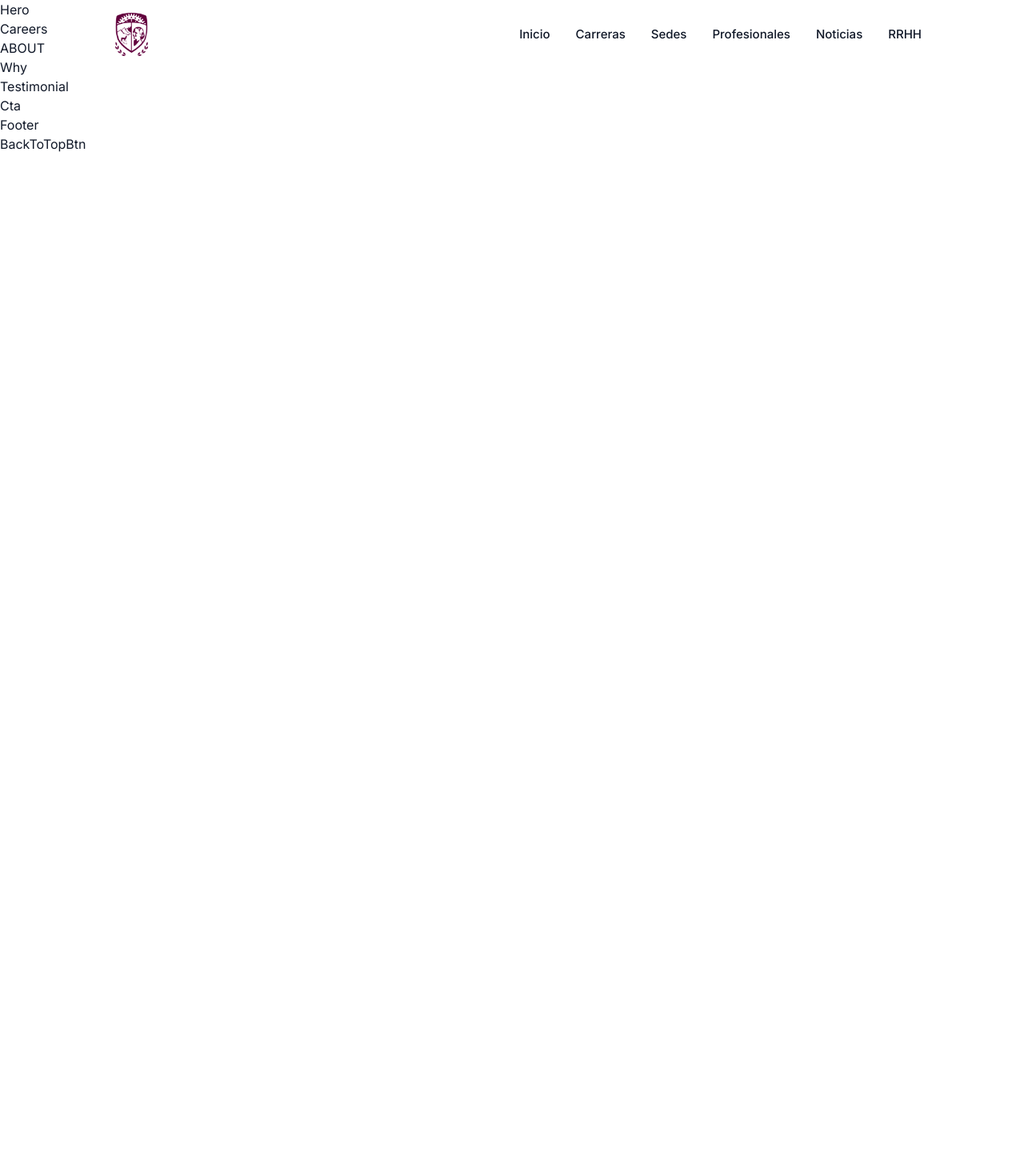
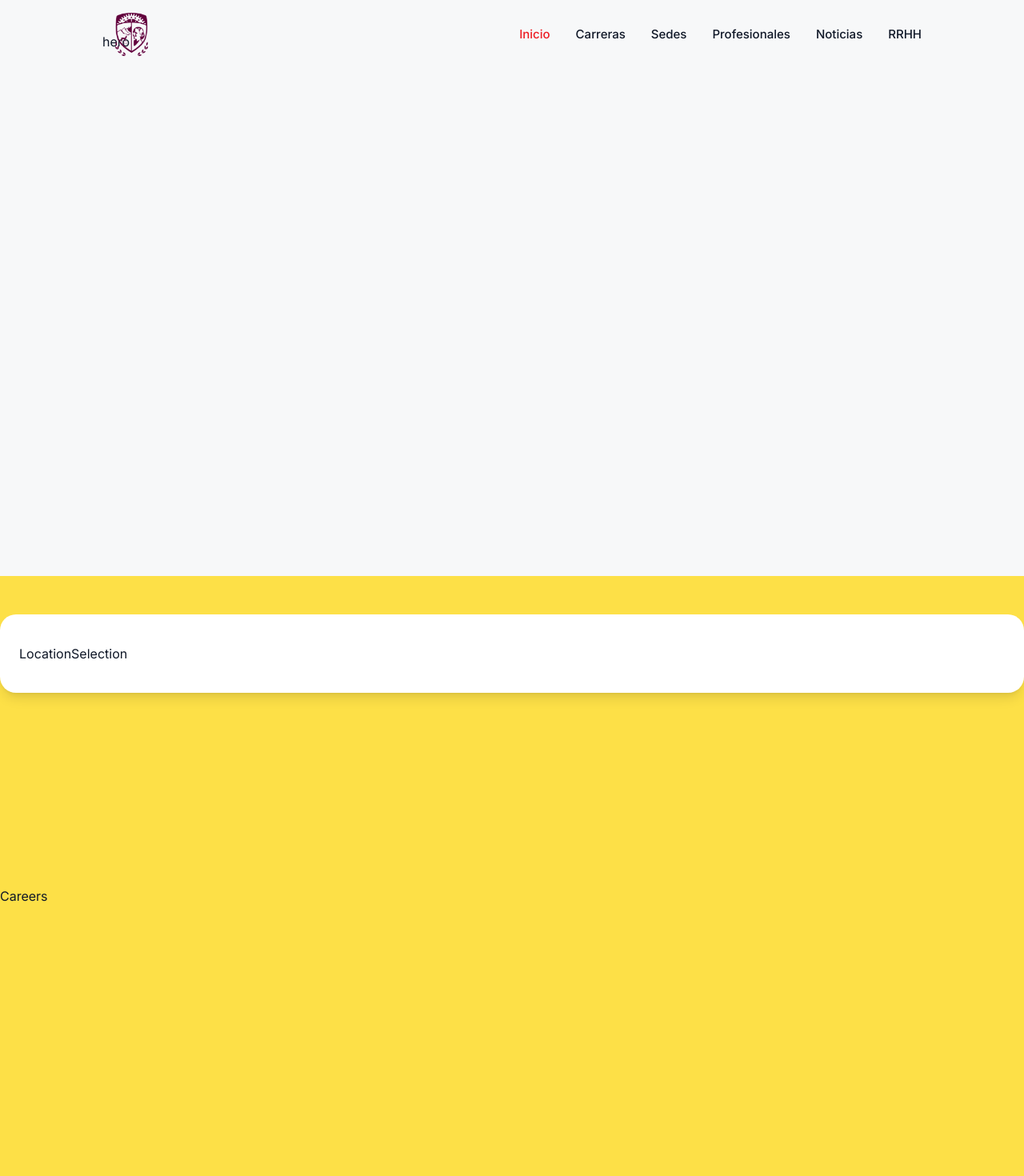
Before and after one commit to thecoderbutcher/uwebproject, a Next.js app: page / in a window 1280 px wide. Shown: the top 1470 px of the page at 80% size. Built offline with nearby package versions, Linux system fonts and the light colour scheme.

Commit message:
feat: init hero component

```diff
--- a/src/app/components/About.js
+++ b/src/app/components/About.js
@@ -1,6 +1,6 @@
 const  About = () => {
     return (
-        <div>ABOUT</div>
+        <section className="section flex bg-pink-400">ABOUT</section>
     );
 }
 
--- a/src/app/components/Careers.js
+++ b/src/app/components/Careers.js
@@ -1,5 +1,5 @@
 export default function Careers() {
   return (
-    <div>Careers</div>
+    <section className="h-screen flex items-center bg-yellow-300" id="careers">Careers</section>
   )
 }
--- a/src/app/components/Header.js
+++ b/src/app/components/Header.js
@@ -53,7 +53,7 @@ export default function Header() {
         </div>
         {/*Regular Nav */}
         <nav className={`
-              ${nav ? 'max-hmax py-8 px-4 xl:py-0':'max-h-0 xl:max-h-max'}
+              ${nav ? 'max-h-max py-8 px-4 xl:py-0':'max-h-0 xl:max-h-max'}
               flex flex-col w-full bg-white gap-y-6 overflow-hidden font-bold xl:font-medium
               xl:flex-row xl:w-max xl:gap-x-8 xl:h-max xl:bg-transparent xl:pb-0 transition-all duration-150
               text-center xl:text-left uppercase text-sm xl:text-[15px] xl:normal-case`
--- a/src/app/components/Hero.js
+++ b/src/app/components/Hero.js
@@ -1,5 +1,23 @@
+'use client'
+
+import { useContext } from "react"
+//components
+import Search from "./Search"
+//context
+import { SearchContext } from "../context/search"
+
 export default function Hero() {
+  const {searchActive} = useContext(SearchContext);
+
   return (
-    <div>Hero</div>
+    <section className="h-screen xl:h-[90vh] bg-[#b2b7c2]/10" id="home">
+      <div className="container mx-auto h-full xl:pt-10">hero</div>
+      {
+        searchActive ?
+          <div className="fixed top-[80px] z-10 w-full max-w-[1920]"><Search/></div>
+          :
+          <div className="mt-12 w-full max-w[1300px] mx-auto"><Search/></div>
+      }
+    </section>
   )
 }
--- a/src/app/components/Search.js
+++ b/src/app/components/Search.js
@@ -1,12 +1,18 @@
 import { useContext } from "react";
 import { SearchContext } from "../context/search";
+
+//components
+import LocationSelection from "./LocationSelection";
 
 export default function Search() {
   const {searcActive } = useContext(SearchContext);
 
   return (
     <div className={`${searcActive ? 'bg-white rounded-none xl:h-[80px]':'bg-white rounded-[20px] py-6 xl:pr-4 xl:h-[98px]'} hidden xl:block w-full relative shadow-lg `}>
-      as
+
+      <div className="xl:h-full flex items-center px-6 xl-px-0">
+        <LocationSelection/>
+      </div>
     </div>
   )
 }
--- a/src/app/globals.css
+++ b/src/app/globals.css
@@ -28,7 +28,7 @@
   }
 
   .section{
-    @apply w-full h-screem pt-[60px] xl:pt-[120px];
+    @apply w-full h-screen pt-[60px] xl:pt-[120px];
   }
 
   .btn{
```
